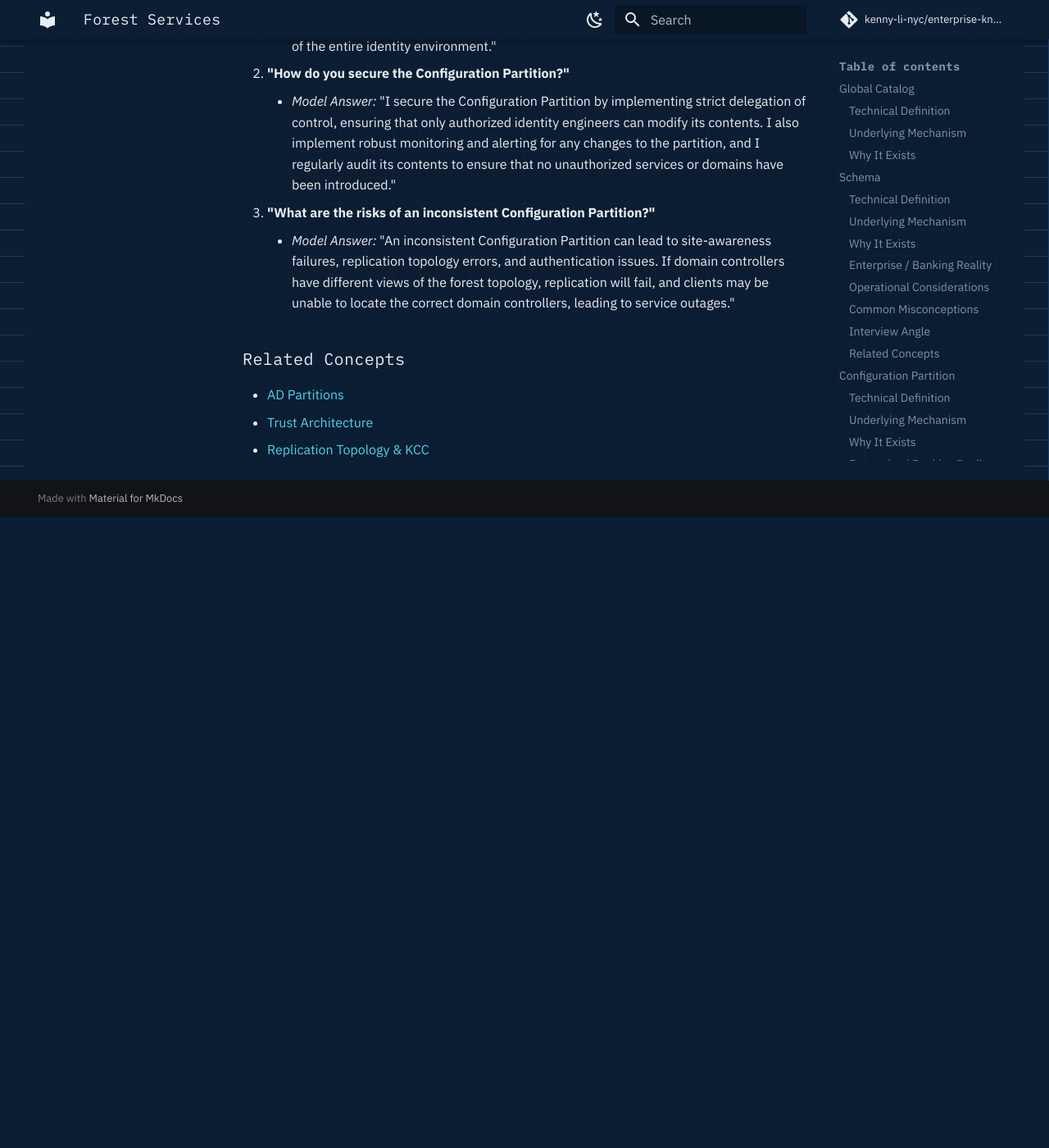
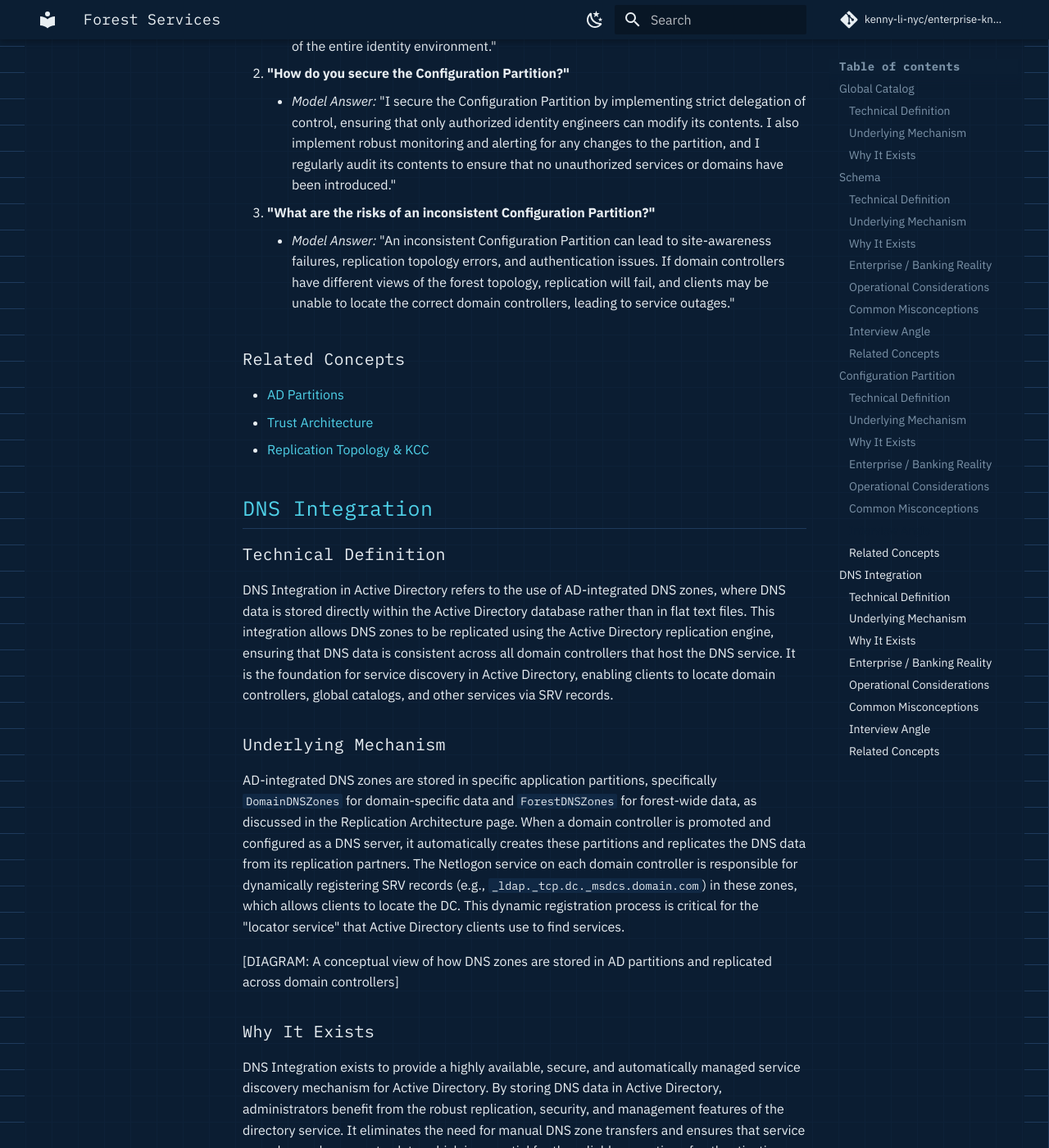
Before and after one commit to kenny-li-nyc/enterprise-knowledge-base, an MkDocs documentation site: the page built from docs/identity/layer1-directory-trust/forest-services.md, in a window 1280 px wide and 1400 px high, scrolled down 5543 px. Shown: the whole window at 82% size. Built offline with MkDocs 1.6.1 and Material for MkDocs 9.7.7, drawn with Linux system fonts in a browser that asks for light colours; comment, search, counter and statistics services are not loaded; before the commit the page ends 6173 px from its top, so only the background shows below that; some of the changed text lies outside the part shown.

Commit message:
docs: add DNS integration section to forest services
Co-authored-by: aider (gemini/gemini-3.1-flash-lite) <aider@aider.chat>

```diff
--- a/docs/identity/layer1-directory-trust/forest-services.md
+++ b/docs/identity/layer1-directory-trust/forest-services.md
@@ -92,3 +92,43 @@ Day-to-day operations involve monitoring the replication health of the Configura
 *   [AD Partitions](replication-architecture.md#ad-partitions)
 *   [Trust Architecture](trust-architecture.md)
 *   [Replication Topology & KCC](replication-architecture.md#replication-topology-kcc)
+
+## DNS Integration
+
+### Technical Definition
+DNS Integration in Active Directory refers to the use of AD-integrated DNS zones, where DNS data is stored directly within the Active Directory database rather than in flat text files. This integration allows DNS zones to be replicated using the Active Directory replication engine, ensuring that DNS data is consistent across all domain controllers that host the DNS service. It is the foundation for service discovery in Active Directory, enabling clients to locate domain controllers, global catalogs, and other services via SRV records.
+
+### Underlying Mechanism
+AD-integrated DNS zones are stored in specific application partitions, specifically `DomainDNSZones` for domain-specific data and `ForestDNSZones` for forest-wide data, as discussed in the Replication Architecture page. When a domain controller is promoted and configured as a DNS server, it automatically creates these partitions and replicates the DNS data from its replication partners. The Netlogon service on each domain controller is responsible for dynamically registering SRV records (e.g., `_ldap._tcp.dc._msdcs.domain.com`) in these zones, which allows clients to locate the DC. This dynamic registration process is critical for the "locator service" that Active Directory clients use to find services.
+
+[DIAGRAM: A conceptual view of how DNS zones are stored in AD partitions and replicated across domain controllers]
+
+### Why It Exists
+DNS Integration exists to provide a highly available, secure, and automatically managed service discovery mechanism for Active Directory. By storing DNS data in Active Directory, administrators benefit from the robust replication, security, and management features of the directory service. It eliminates the need for manual DNS zone transfers and ensures that service records are always up-to-date, which is essential for the reliable operation of authentication and other directory-dependent services.
+
+### Enterprise / Banking Reality
+In a Tier-1 banking environment, DNS is treated as a critical infrastructure service. AD-integrated DNS is the standard, as it provides the necessary security and availability for banking operations. Banking architectures often implement strict DNS scavenging policies to ensure that stale records are automatically removed, preventing potential security risks and connectivity issues. DNS security, including the use of DNSSEC and secure dynamic updates, is a key focus for audit and compliance teams. Any DNS-related issue is treated as a critical incident, as it can impact authentication, application connectivity, and overall directory health.
+
+### Operational Considerations
+Operational considerations involve monitoring the health of DNS zones, ensuring that SRV records are correctly registered, and managing DNS scavenging. Administrators should regularly check the DNS event logs for errors and use tools like `dcdiag /test:dns` to verify the integrity of the DNS configuration. Monitoring the replication health of the `DomainDNSZones` and `ForestDNSZones` partitions is also essential to ensure that DNS data is consistent across the forest.
+
+[CLI: Command to verify DNS SRV record registration and zone health]
+
+### Common Misconceptions
+!!! warning "Common Misconceptions"
+    *   **"DNS is just a phonebook."** While DNS is a directory service, in Active Directory, it is a critical infrastructure component that is tightly coupled with the directory service itself.
+    *   **"DNS doesn't need replication monitoring."** DNS data is replicated via Active Directory partitions, so DNS health is directly tied to replication health.
+    *   **"External DNS is sufficient for Active Directory."** While external DNS can resolve public names, Active Directory requires its own internal DNS infrastructure to support service discovery and authentication.
+
+### Interview Angle
+1.  **"Why is AD-integrated DNS preferred over standard DNS zones?"**
+    *   *Model Answer:* "AD-integrated DNS is preferred because it leverages the replication, security, and management features of Active Directory. It ensures that DNS data is automatically replicated, secure, and consistent across all domain controllers, which is essential for reliable service discovery."
+2.  **"What is the role of the Netlogon service in DNS integration?"**
+    *   *Model Answer:* "The Netlogon service is responsible for dynamically registering SRV records in the DNS zones. These records allow clients to locate domain controllers and other services, making the Netlogon service a critical component of the DNS integration."
+3.  **"How do you troubleshoot DNS issues in an Active Directory environment?"**
+    *   *Model Answer:* "I would start by using `dcdiag /test:dns` to perform a comprehensive health check. I would also verify that SRV records are correctly registered, check the DNS event logs for errors, and ensure that the DNS zones are correctly replicated across all domain controllers."
+
+### Related Concepts
+*   [Replication Architecture](replication-architecture.md)
+*   [AD Partitions](replication-architecture.md#ad-partitions)
+*   [Global Catalog](forests-domains-ous-sites.md#forest)
```
